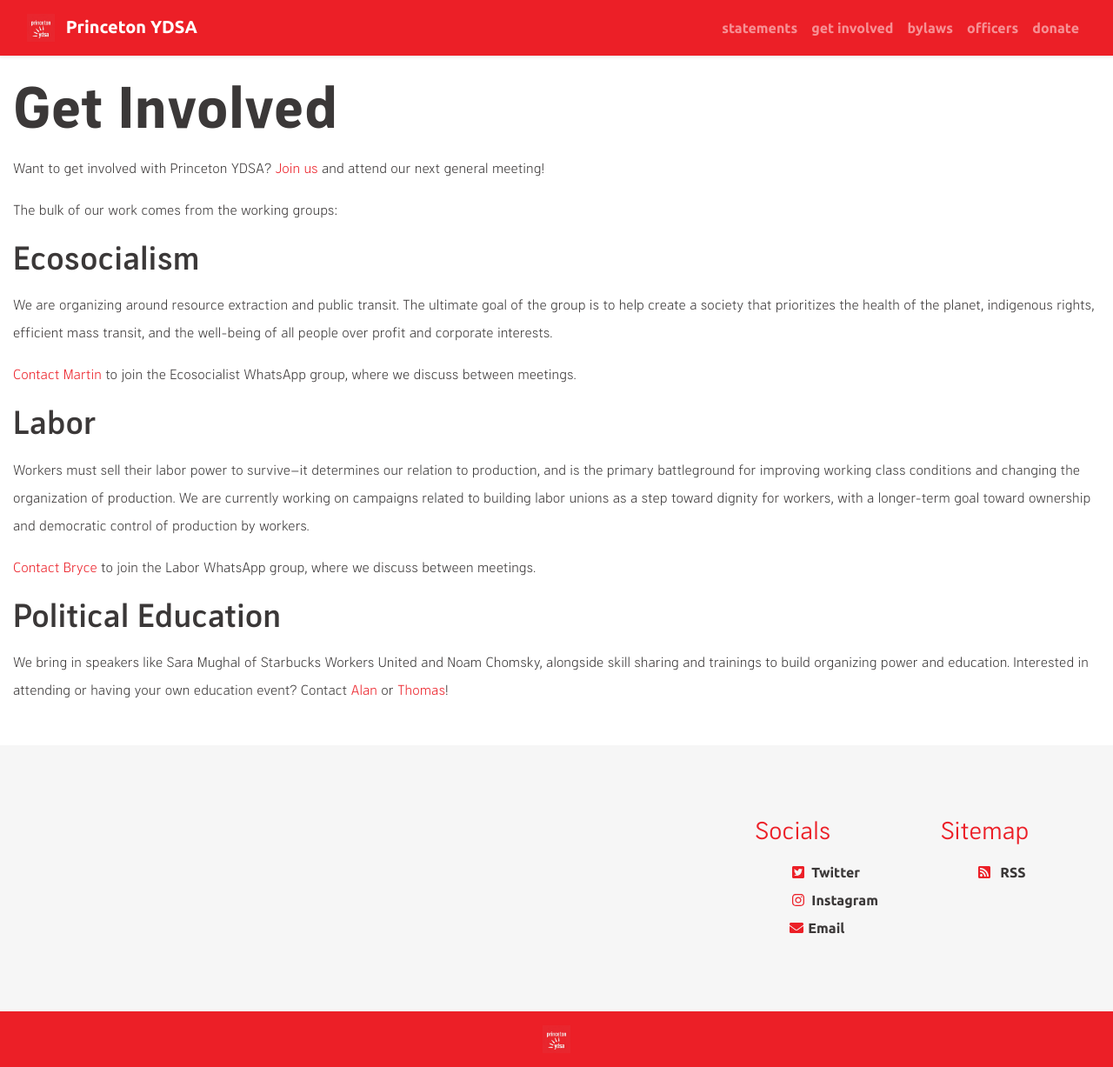
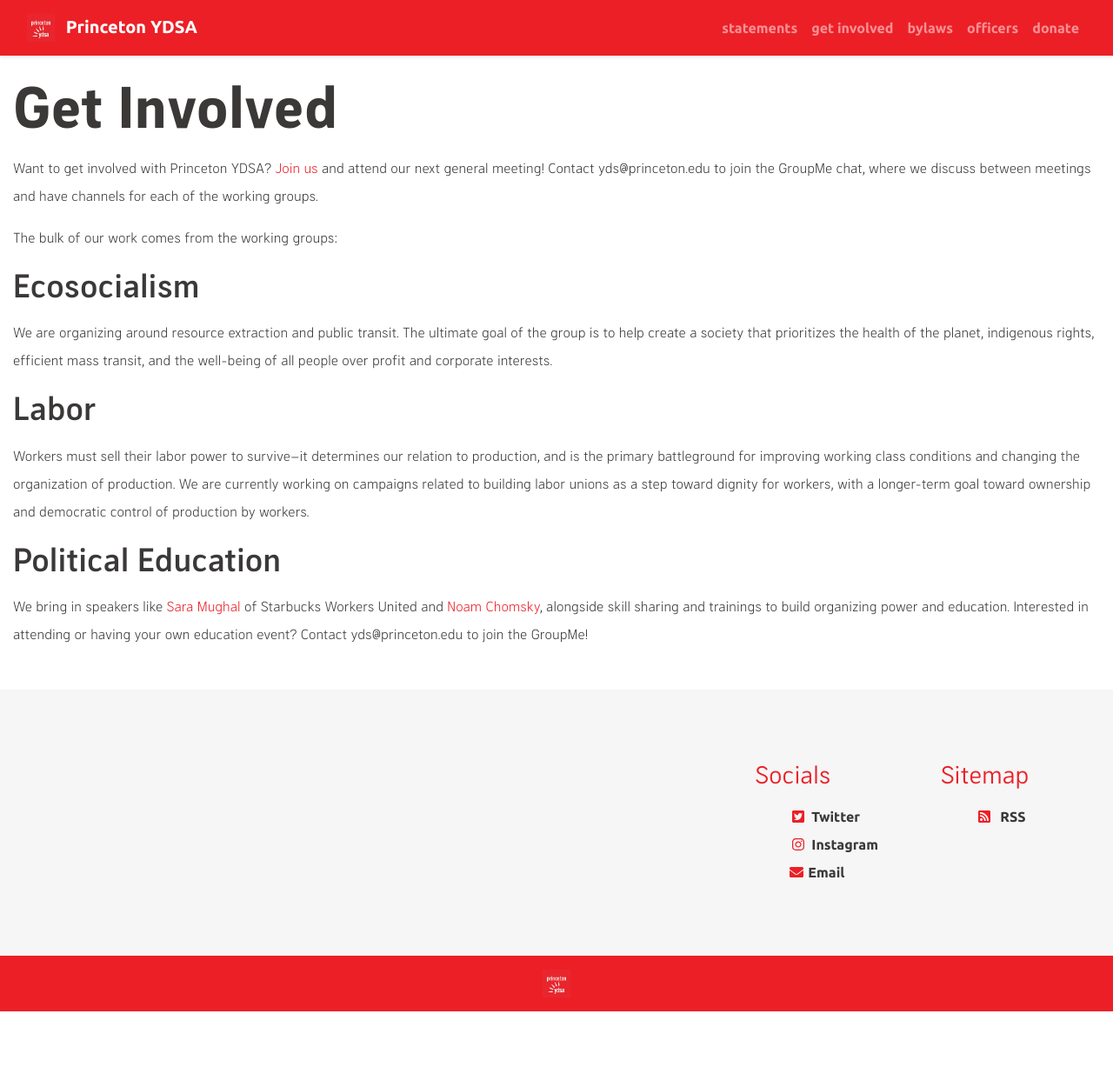
Before and after one commit to centralnjdsa-ntc/princetonydsa.github.io, a Jekyll site: the page built from _pages/get-involved.md, in a window 1280 px wide. Shown: the whole page at 87% size. Built offline with Jekyll 4.4.1, drawn with Linux system fonts in a browser that asks for light colours; after the commit the page ends 1163 px from its top, so only the background shows below that.

Commit message:
Update get-involved.md

```diff
--- a/_pages/get-involved.md
+++ b/_pages/get-involved.md
@@ -4,7 +4,7 @@
 permalink: /get-involved/
 ---
 
-Want to get involved with Princeton YDSA? [Join us](https://my.princeton.edu/yds/club_signup) and attend our next general meeting!
+Want to get involved with Princeton YDSA? [Join us](https://my.princeton.edu/yds/club_signup) and attend our next general meeting! Contact yds@princeton.edu to join the GroupMe chat, where we discuss between meetings and have channels for each of the working groups.
 
 The bulk of our work comes from the working groups:
 
@@ -12,16 +12,12 @@
 
 We are organizing around resource extraction and public transit. The ultimate goal of the group is to help create a society that prioritizes the health of the planet, indigenous rights, efficient mass transit, and the well-being of all people over profit and corporate interests.
 
-[Contact Martin](mailto:mmastnak@princeton.edu) to join the Ecosocialist WhatsApp group, where we discuss between meetings.
-
 ### Labor
 
 Workers must sell their labor power to survive--it determines our relation to production, and is the primary battleground for improving working class conditions and changing the organization of production. We are currently working on campaigns related to building labor unions as a step toward dignity for workers, with a longer-term goal toward ownership and democratic control of production by workers.
 
-[Contact Bryce](mailto:brycespringfield@princeton.edu) to join the Labor WhatsApp group, where we discuss between meetings.
-
 ### Political Education
 
-We bring in speakers like Sara Mughal of Starbucks Workers United and Noam Chomsky, alongside skill sharing and trainings to build organizing power and education. Interested in attending or having your own education event? Contact [Alan](mailto:ap3169@princeton.edu) or [Thomas](mailto:tc6305@princeton.edu)!
+We bring in speakers like [Sara Mughal](https://www.dailyprincetonian.com/article/2022/11/starbucks-organizer-sara-mughal-talks-unionization-ydsa-whig-clio-event) of Starbucks Workers United and [Noam Chomsky](https://www.dailyprincetonian.com/article/2023/04/father-of-modern-linguistics-noam-chomsky-on-politics-and-power-student-activism-2023-princeton), alongside skill sharing and trainings to build organizing power and education. Interested in attending or having your own education event? Contact yds@princeton.edu to join the GroupMe!
 
 <!-- <iframe src="https://calendar.google.com/calendar/embed?height=600&wkst=1&bgcolor=%23ffffff&ctz=America%2FNew_York&src=cHJpbmNldG9ueWRzYUBnbWFpbC5jb20&color=%23D81B60" style="border:solid 1px #777" width="800" height="600" frameborder="0" scrolling="no"></iframe> -->
```
